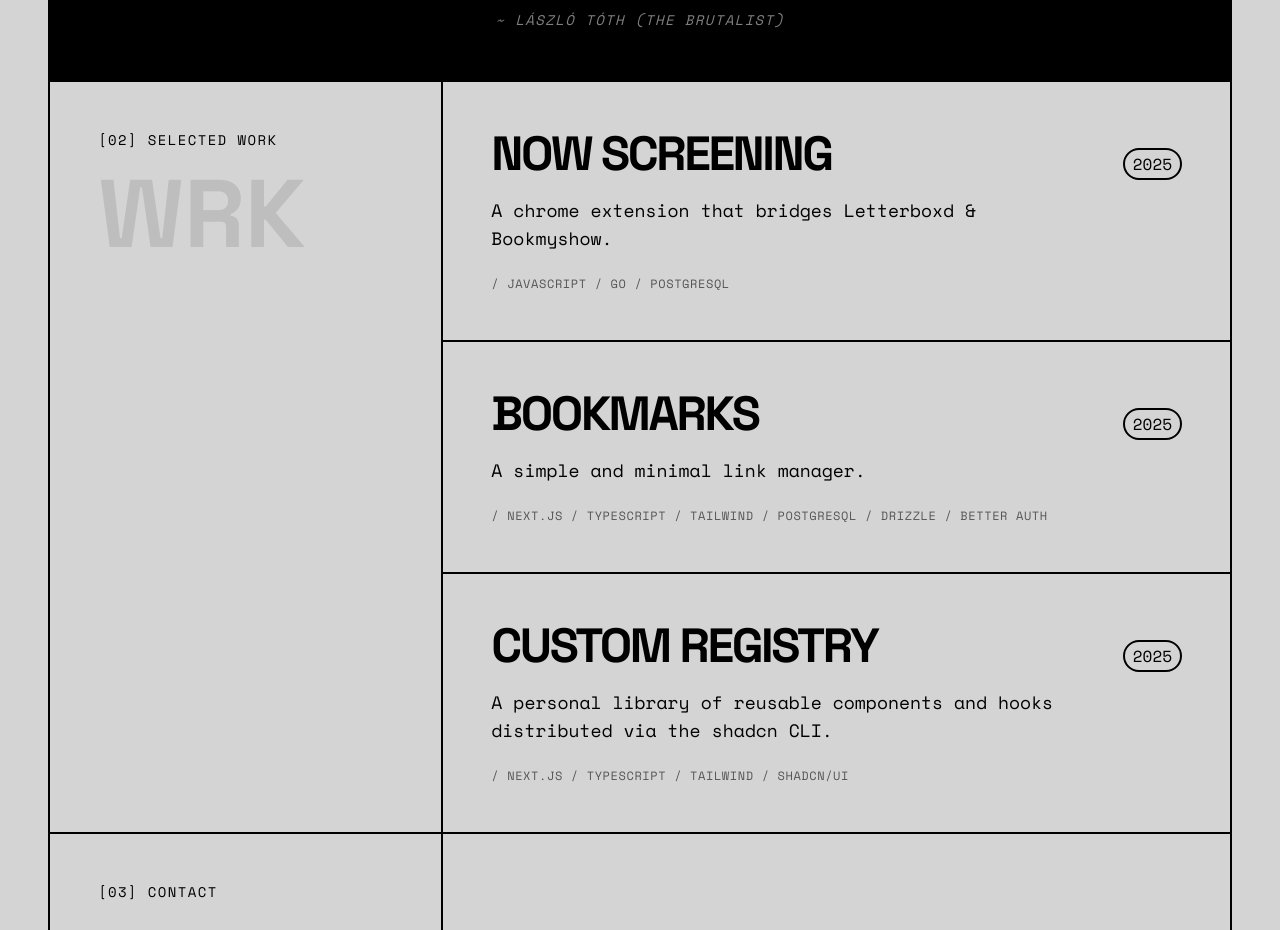
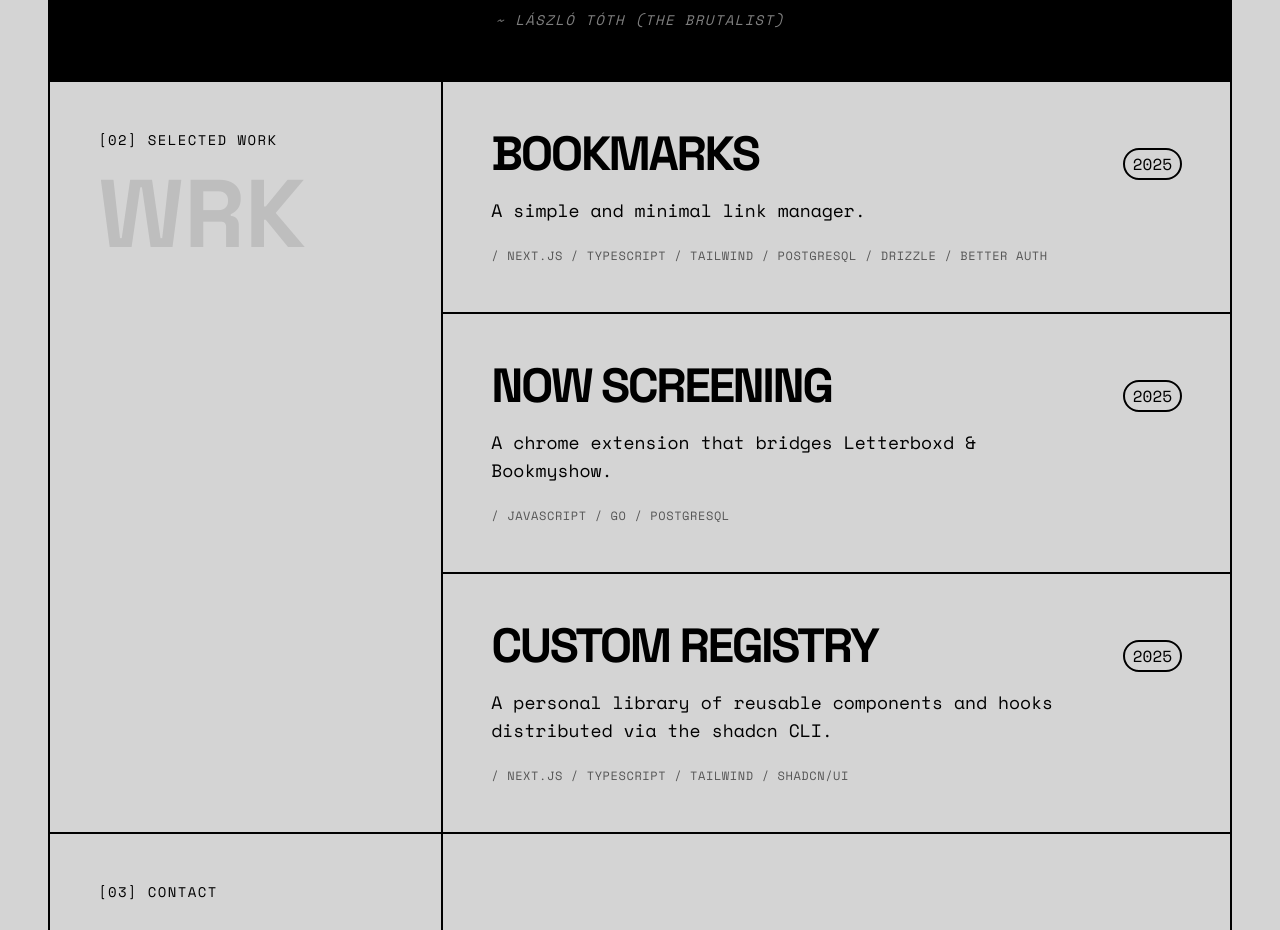
Before and after one commit to rahul-choudhury/portfolio, a Next.js app: page / in a window 1280 px wide. Shown: the part 1320-2250 px from the top of the page. Built offline with nearby package versions, Linux system fonts and the light colour scheme.

Commit message:
chore: reorder projects

```diff
--- a/app/page.tsx
+++ b/app/page.tsx
@@ -25,13 +25,6 @@ const SKILLS = [
 
 const PROJECTS = [
   {
-    title: "NOW SCREENING",
-    description: "A chrome extension that bridges Letterboxd & Bookmyshow.",
-    link: "https://github.com/rahul-choudhury/now-screening",
-    tech: ["JAVASCRIPT", "GO", "POSTGRESQL"],
-    year: "2025",
-  },
-  {
     title: "BOOKMARKS",
     description: "A simple and minimal link manager.",
     link: "https://bookmarks.rchoudhury.dev",
@@ -43,6 +36,13 @@ const PROJECTS = [
       "DRIZZLE",
       "BETTER AUTH",
     ],
+    year: "2025",
+  },
+  {
+    title: "NOW SCREENING",
+    description: "A chrome extension that bridges Letterboxd & Bookmyshow.",
+    link: "https://github.com/rahul-choudhury/now-screening",
+    tech: ["JAVASCRIPT", "GO", "POSTGRESQL"],
     year: "2025",
   },
   {
```
